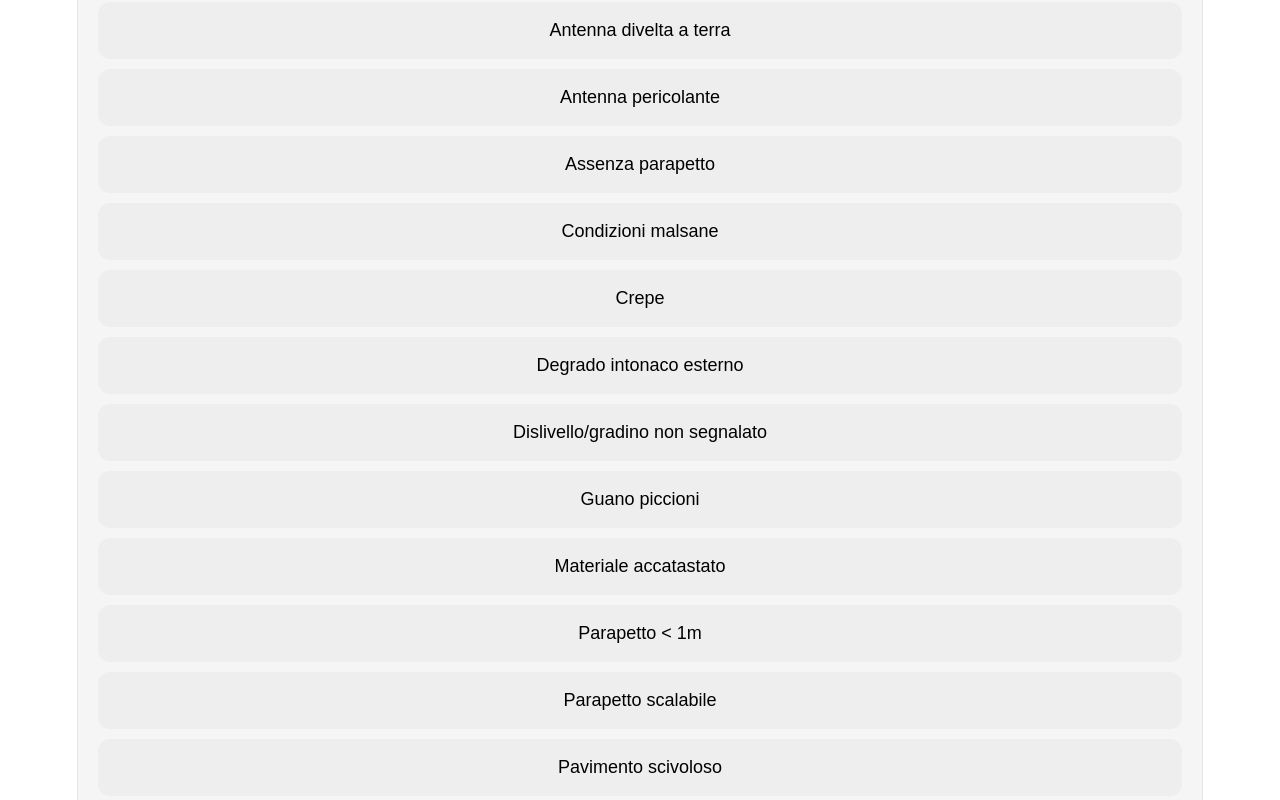
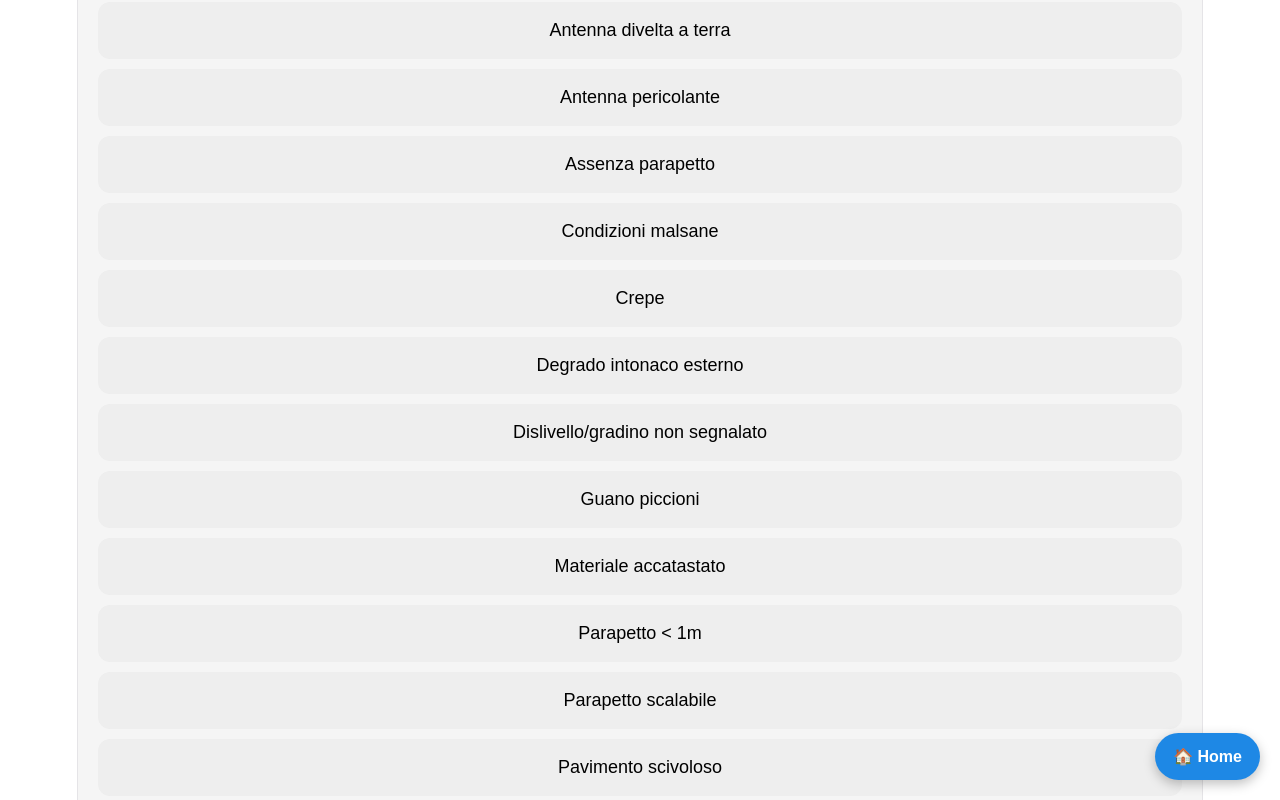
Before and after one commit to stefanodonatone-web/Checklist, a React (Vite) app: page / in a window 1280 px wide. Both pictures are taken after a click on the button "🏠 Terrazza condominiale". Shown: the part 403-1203 px from the top of the page. Built offline with nearby package versions, Linux system fonts and the light colour scheme.

Commit message:
home sticky

```diff
--- a/src/App.jsx
+++ b/src/App.jsx
@@ -640,6 +640,13 @@ function App() {
           ← Home
         </button>
 
+        <button
+          style={styles.stickyHomeButton}
+          onClick={() => setAmbienteSelezionato(null)}
+        >
+          🏠 Home
+        </button>
+
         <h1 style={{ textAlign: "center" }}>{ambienteSelezionato}</h1>
 
         <input
@@ -950,6 +957,20 @@ const styles = {
     fontWeight: "bold",
     marginBottom: "15px",
   },
+  stickyHomeButton: {
+    position: "fixed",
+    bottom: "20px",
+    right: "20px",
+    zIndex: 9999,
+    padding: "14px 18px",
+    fontSize: "16px",
+    borderRadius: "999px",
+    border: "none",
+    backgroundColor: "#1e88e5",
+    color: "white",
+    fontWeight: "bold",
+    boxShadow: "0 4px 12px rgba(0,0,0,0.25)",
+  },
   resetButton: {
     width: "100%",
     padding: "12px",
```
